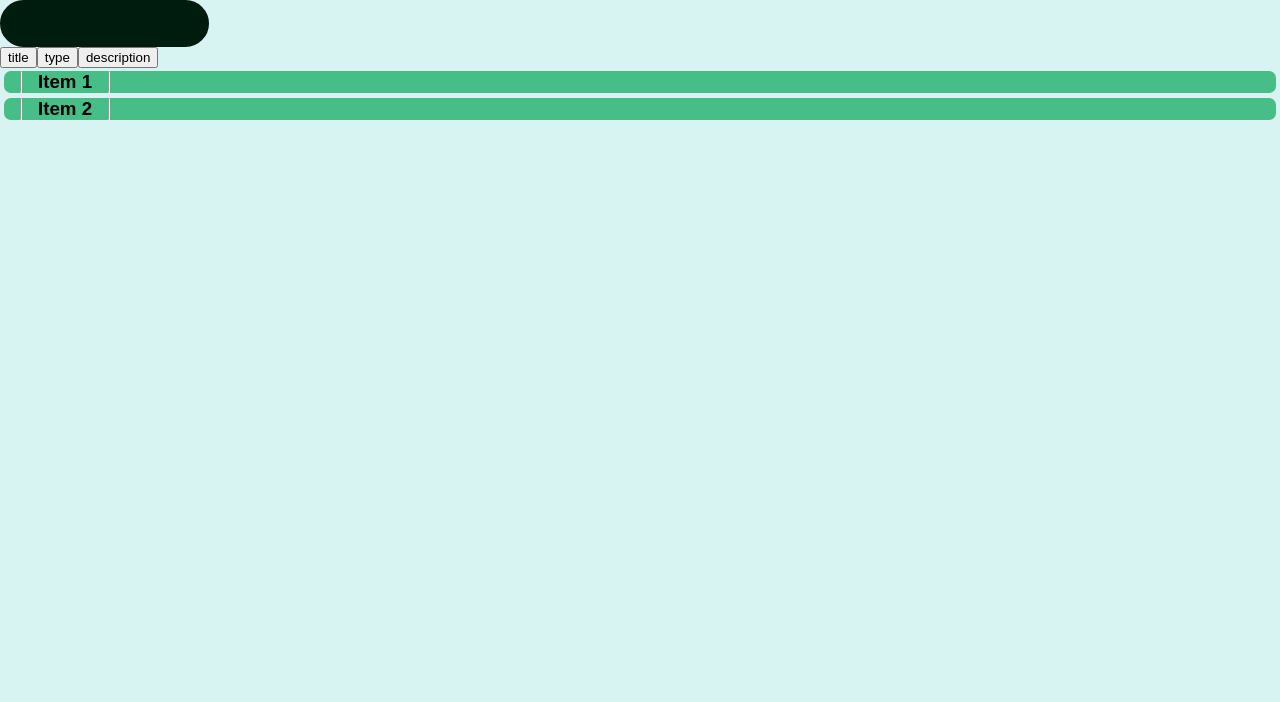
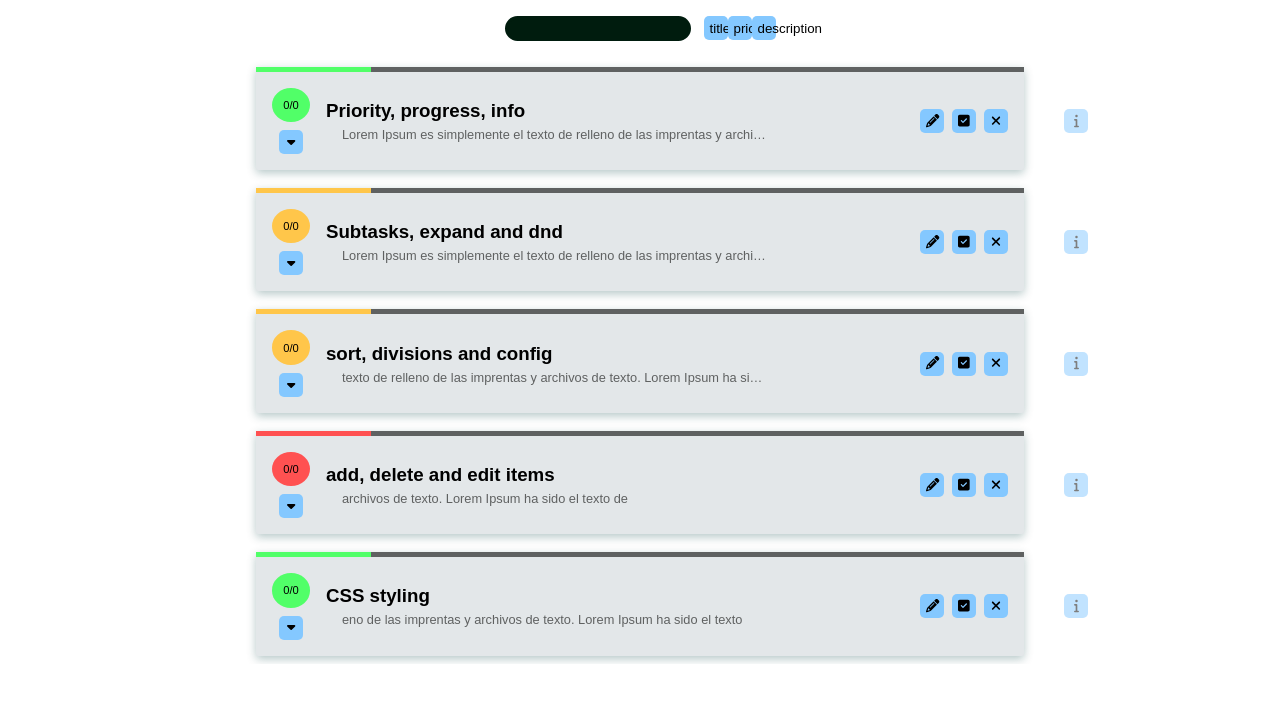
Before and after one commit to Animator55/TS-todolist, a React (Vite) app: page / in a window 1280 px wide. Shown: the top 702 px of the page. Built offline with nearby package versions, Linux system fonts and the light colour scheme; the HTML template or start-up script is replaced by a standard one.

Commit message:
added styles

```diff
--- a/src/App.tsx
+++ b/src/App.tsx
@@ -7,16 +7,37 @@ import List from './components/List'
 let INITIAL_STATE: Item[] = [
   {
     "id": 101321,
-    "title": "Item 1",
-    "type": "normal",
-    "description": "this is the item 1",
+    "title": "Priority, progress, info",
+    "priority": "Normal",
+    "description": "Lorem Ipsum es simplemente el texto de relleno de las imprentas y archivos de texto. Lorem Ipsum ha sido el texto de Lorem Ipsum es simplemente el texto de relleno de las imprentas y archivos de texto. Lorem Ipsum ha sido el texto de ",
     subItems: []
   },
   {
     "id": 6464564,
-    "title": "Item 2",
-    "type": "rare",
-    "description": "this is the item 2",
+    "title": "Subtasks, expand and dnd",
+    "priority": "Important",
+    "description": "Lorem Ipsum es simplemente el texto de relleno de las imprentas y archivos de texto. Lorem Ipsum ha sido el texto de Lorem Ipsum es simplemente y archivos de texto. Lorem Ipsum ha sido el texto de ",
+    subItems: []
+  },
+  {
+    "id": 5346363,
+    "title": "sort, divisions and config",
+    "priority": "Important",
+    "description": "texto de relleno de las imprentas y archivos de texto. Lorem Ipsum ha sido el texto de ",
+    subItems: []
+  },
+  {
+    "id": 678678,
+    "title": "add, delete and edit items",
+    "priority": "Urgent",
+    "description": "archivos de texto. Lorem Ipsum ha sido el texto de ",
+    subItems: []
+  },
+  {
+    "id": 678567543,
+    "title": "CSS styling",
+    "priority": "Normal",
+    "description": "eno de las imprentas y archivos de texto. Lorem Ipsum ha sido el texto ",
     subItems: []
   },
 ]
--- a/src/assets/App.css
+++ b/src/assets/App.css
@@ -2,19 +2,21 @@
 
 body {
   --cwhite: #d7f3f2;
-  --clight: #9ec4be;
-  --cdarkgrey: #3d6251;
-  --cgrey: #47bd88;
+  --clight: #84c8ff;
+  --cdarkgrey: #5f6161;
+  --cgrey: #e3e7e9;
   --ccyan: #00aba8;
   --cgreen: #007b3e;
   --clightgreen: #009c22;
   --cblack: #001c0e;
   margin: 0;
-  background-color: var(--cwhite);
+  background-color: white;
   overflow-y: hidden;
+  max-height: 100vh;
 }
 
-hr, h3 {
+hr,
+h3 {
   margin: 0;
 }
 
@@ -23,6 +25,24 @@ hr, h3 {
   user-select: none;
   -ms-user-select: none;
   -moz-user-select: none;
+}
+
+button {
+  border: none;
+  background-color: var(--clight);
+  width: 1.5rem;
+  height: 1.5rem;
+  border-radius: 5px;
+  transition: scale 300ms;
+  cursor: pointer;
+}
+button * {
+  pointer-events: none;
+}
+
+button:hover {
+  scale: 1.3;
+  transition: scale 300ms;
 }
 
 input,
@@ -71,27 +91,46 @@ input:focus {
 
 /*CLASES-------------------------*/
 
+.search-filter {
+  display: flex;
+  padding: 1rem;
+  justify-content: center;
+  gap: 1rem;
+}
+
+div:has(.dnd-zone) {
+  max-height: 100vh;
+  overflow: hidden;
+}
+
 .dnd-zone {
   position: relative;
   display: flex;
   flex-direction: column;
-  height: calc(100vh - 130px);
-  max-height: calc(100vh - 130px);
-  overflow-y: auto;
+  overflow-y: scroll;
   overflow-x: hidden;
+  padding: 0 20%;
+  max-height: 100%;
 }
 
 .dnd-zone>p {
   margin: 0;
   z-index: 1;
-  height: 1px;
+  height: 2px;
   position: relative;
-  transition: all 300ms;
+  transition: height 300ms, background-color 300ms;
 }
 
 .dnd-zone>p.expanded {
-  height: 45px;
   background-color: #69696946;
+  height: 100px;
+}
+
+.dnd-zone>p:last-child,
+.dnd-zone>p:last-child>span,
+.dnd-zone>p.expanded:last-child,
+.dnd-zone>p.expanded:last-child>span {
+  height: 100%;
 }
 
 .dnd-zone>*:not(p),
@@ -105,38 +144,109 @@ input:focus {
 
 .dnd-zone>p>span {
   position: absolute;
-  height: 15px;
+  height: 50px;
   margin-bottom: 20px;
   width: 100%;
-}
-
-
-.sections-item-list {
-  display: flex;
-  flex-direction: column;
-  margin: 2px 4px;
-  border-radius: 7px;
-  background-color: var(--cgrey);
-}
-
-.sections-item-list:nth-of-type(even) {
-  background-color: var(--cgrey);
 }
 
 .dnd-zone[data-dragging="false"] p {
   z-index: -1;
 }
 
+/*Item*/
 
-.sections-item-list.dragging,
+.item {
+  display: flex;
+  flex-direction: column;
+  margin: 0.5rem 0;
+  border-radius: 2px;
+  transition: opacity 300ms;
+  background-color: var(--cgrey);
+  box-shadow: 0 3px 10px rgba(0, 63, 63, 0.295);
+}
+
+.item.dragging,
 .sub.dragging {
-  position: fixed;
-  z-index: 1;
-  margin: 0 4px;
-  width: 100%;
+  position: absolute;
+  opacity: 0.8;
+  width: 60%;
+  transition: opacity 300ms, scale 300ms;
+  z-index: 2;
+  pointer-events: none;
 }
 
 .top-bar {
+  padding: 1rem;
+  position: relative;
+  border-top: 5px solid var(--cdarkgrey);
   display: flex;
+  align-items: center;
   gap: 1rem;
 }
+.top-bar > .progress {
+  display: flex;
+  flex-direction: column;
+  gap: 0.5rem;
+  align-items: center;
+}
+.top-bar > .progress > div {
+  border-radius: 50%;
+  padding: 0.7rem;
+  font-size: 0.7rem;
+}
+.top-bar[data-priority="Normal"] > .progress > div {
+  background-color: rgb(81, 255, 104);
+}
+.top-bar[data-priority="Important"] > .progress > div {
+  background-color: rgb(255, 198, 74);
+}
+.top-bar[data-priority="Urgent"] > .progress > div {
+  background-color: rgb(255, 81, 81);
+}
+.top-bar > .main {
+  max-width: 60%;
+}
+.top-bar .description {
+  color: var(--cdarkgrey);
+  margin: 0;
+  padding: 5px 0 0 1rem;
+  font-size: 0.8rem;
+  overflow: hidden;
+  text-overflow: ellipsis;
+  white-space: nowrap;
+}
+.top-bar > .actions {
+  display: flex;
+  gap: 0.5rem;
+  margin-left: auto;
+}
+.top-bar::after {
+  content: "";
+  position: absolute;
+  box-sizing: border-box;
+  top: -5px;
+  left: 0;
+  border-top: 5px solid;
+  width: 15%;
+}
+.top-bar[data-priority="Normal"]::after {
+  border-color: rgb(81, 255, 104);
+}
+.top-bar[data-priority="Important"]::after {
+  border-color: rgb(255, 198, 74);
+}
+.top-bar[data-priority="Urgent"]::after {
+  border-color: rgb(255, 81, 81);
+}
+
+
+.info-button {
+  position: absolute;
+  inset: 0 -4rem 0 auto;
+  display: flex;
+  align-items: center;
+  opacity: 0.5;
+}
+.item:hover .info-button {
+  opacity: 1;
+}
--- a/src/components/DraggableItem.tsx
+++ b/src/components/DraggableItem.tsx
@@ -1,10 +1,12 @@
 // import React from 'react';
+import { FontAwesomeIcon } from '@fortawesome/react-fontawesome';
 import selectText from '../logic/selectText';
 import { Item } from '../vite-env';
+import { faCaretDown, faPencil, faCheckSquare, faXmark, faInfo } from '@fortawesome/free-solid-svg-icons';
 // import Placeholder from './Placeholder';
 
 let listElement = document.getElementsByClassName('dnd-zone') as HTMLCollectionOf<HTMLElement>
-let itemElement = document.getElementsByClassName('sections-item-list') as HTMLCollectionOf<HTMLElement>
+let itemElement = document.getElementsByClassName('item') as HTMLCollectionOf<HTMLElement>
 
 // function SubDraggableItem ({item, changeList, setPopUp}) {
 //     let parentIndex = item.index[0]
@@ -100,34 +102,41 @@ interface Props {
 export default function DraggableItem ({item, query}: Props) {
 
     const DragNDrop = (e: React.MouseEvent<HTMLElement, MouseEvent>) => {
-        // if(e.target.accessKey === "no-drag") return
+        const target = e.target as HTMLElement
+        if(target?.classList.contains("no-drag")) return
         e = e || window.event;
         let el = itemElement[item.index]
-        let cOffY = e.clientY;
+
+        let cOffY = e.currentTarget.offsetTop
 
         function dragEnd(){
             document.removeEventListener('mousemove', dragMove);
             document.removeEventListener('mouseup', dragEnd);
 
+            el.nextElementSibling?.classList.remove("expanded")
             el.classList.remove('dragging')
             listElement[0].dataset.dragging = "false"
         }
 
         function dragMove(dragMov: MouseEvent){
             listElement[0].dataset.dragging = `${item.index}`
-            el.classList.add('dragging')
+            let prev = parseInt(el.style.top)
 
-            el.style.top = dragMov.clientY > 45 ? dragMov.clientY + 5+ 'px' : "45px"
+            el.style.top = prev + dragMov.movementY + 'px'
         }
-        el.style.top = cOffY + 5 + "px"
+        el.classList.add('dragging')
+        el.nextElementSibling?.classList.add("expanded")
+        el.style.top = cOffY + "px"
 
         document.addEventListener('mousemove', dragMove);
         document.addEventListener('mouseup', dragEnd);
     }
     return (
-        <div className="sections-item-list">
-            <section className='top-bar' onMouseDown={DragNDrop}>
-                <div>
+        <div className="item">
+            <section className='top-bar' onMouseDown={DragNDrop} data-priority={item.data.priority}>
+                <div className='progress'>
+                    <div>0/0</div>
+                    <button className='no-drag'><FontAwesomeIcon icon={faCaretDown}/></button>
                     {/* <span className='span-icon' onClick={(e)=>{
                         let el = itemElement[item.index]
                         el.children[1].classList.toggle('expanded', !el.children[1].classList.contains("expanded"));
@@ -141,45 +150,18 @@ export default function DraggableItem ({item, query}: Props) {
                         <i className="mobile-icon" style={{color: item.data.mobile ? "var(--cwhite)" : "var(--cblack)"}} title="Mostrar en mobile"></i>
                     </div> */}
                 </div>
-                <hr/>
-                <h3
-                    data-text="Texto" dangerouslySetInnerHTML={{__html: selectText(item.data.title, query)}} contentEditable suppressContentEditableWarning
-                    // onBlur={(e)=>{if(item.data.name !== e.target.innerText) changeList({...item.data, name: e.target.innerText}, item.index, undefined, "name")}}
-                    // onKeyDown={(e)=>{if(e.key === "Enter" && item.data.name !== e.target.innerText) {
-                    //     e.preventDefault();
-                    //     changeList({...item.data, name: e.target.innerText}, item.index, undefined, "name")
-                    // }}}
-                ></h3>
-                <hr/>
-                <div className="autocomplete-container">
-                    {/* <h3
-                        data-text="Link" className='m-0' dangerouslySetInnerHTML={{__html: item.data.type}}
-                        contentEditable suppressContentEditableWarning
-                        onClick={(e)=>{
-                            listElement[0].firstChild.accessKey = item.index
-                            listElement[0].firstChild.classList.add("expanded")
-                            listElement[0].firstChild.style.top = e.target.parentElement.parentElement.offsetTop + 35 + "px"
-                            listElement[0].firstChild.style.left = e.target.parentElement.parentElement.clientWidth - e.target.clientWidth - 20 + "px"
-                            listElement[0].firstChild.style.width = e.target.clientWidth + "px"
-                        }}
-                        onKeyDown={(e)=>{
-                            if(e.key === "Enter") {
-                                listElement[0].firstChild.classList.remove("expanded")
-                                if(item.data.url !== e.target.innerText)
-                                changeList({...item.data, url: e.target.innerText}, item.index, undefined, "url")
-                            }
-                        }}
-                        onBlur={(e)=>{
-                            if(item.data.url !== e.target.innerText)
-                            changeList({...item.data, url: e.target.innerText}, item.index, undefined, "url")
-                            listElement[0].firstChild.classList.remove("expanded")
-                        }}
-                    ></h3> */}
+                <div className='main'>
+                    <h3 data-text="Title" dangerouslySetInnerHTML={{__html: selectText(item.data.title, query)}}/>
+                    <p className='description' data-text="Description">{item.data.description}</p>
                 </div>
-                <i
-                    className='close-icon animated'
-                    // onClick={()=>setPopUp(()=>{changeList(false, item.index)})}
-                ></i>
+                <div className='actions'>
+                    <button className='no-drag'><FontAwesomeIcon icon={faPencil}/></button>
+                    <button className='no-drag'><FontAwesomeIcon icon={faCheckSquare}/></button>
+                    <button className='no-drag'><FontAwesomeIcon icon={faXmark}/></button>
+                </div>
+                <div className='info-button no-drag'>
+                    <button className='no-drag'><FontAwesomeIcon icon={faInfo}/></button>
+                </div>
             </section>
             {/* <section className={isOpen ? 'sub-items expanded':'sub-items'}>
                 <Placeholder index={item.index + "-" + "0"} moveItem={moveItem} DNDZone={listElement[0]}/>
--- a/src/components/Placeholder.tsx
+++ b/src/components/Placeholder.tsx
@@ -9,7 +9,9 @@ export default function Placeholder ({index, moveItem, DNDZone}: Props) {
         <span
             onMouseOver={(e)=>{
                 const target = e.currentTarget.parentElement
-                if(target && target.parentElement?.dataset.dragging !== "false") target.className = 'expanded'
+                if(target && target.parentElement?.dataset.dragging !== "false") {
+                    target.className = 'expanded'
+                }
             }}
             onMouseLeave={(e)=>{
                 const target = e.currentTarget.parentElement
--- a/src/components/Search&Filter.tsx
+++ b/src/components/Search&Filter.tsx
@@ -14,7 +14,7 @@ export default function SearchAndFilter({ query, sort }: Props) {
         query.setQuery(target.value)
     }
 
-    return <div className="article-list-config">
+    return <div className="search-filter">
         {/* {selec !== undefined ? selec.selected.length > 0 ? <>
                 <button className="btn-cblack" onClick={()=>{setPopUp(true)}}>
                     <div className='trash-icon'></div>
--- a/src/vite-env.d.ts
+++ b/src/vite-env.d.ts
@@ -4,13 +4,13 @@ export interface SubItem {
   id: number
   title?: string
   description?: string
-  type?: string
+  priority?: string
 }
 
 export interface Item {
     id: number
     title?: string
     description?: string
-    type?: string
+    priority?: string
     subItems?: SubItem[]
   }
```
